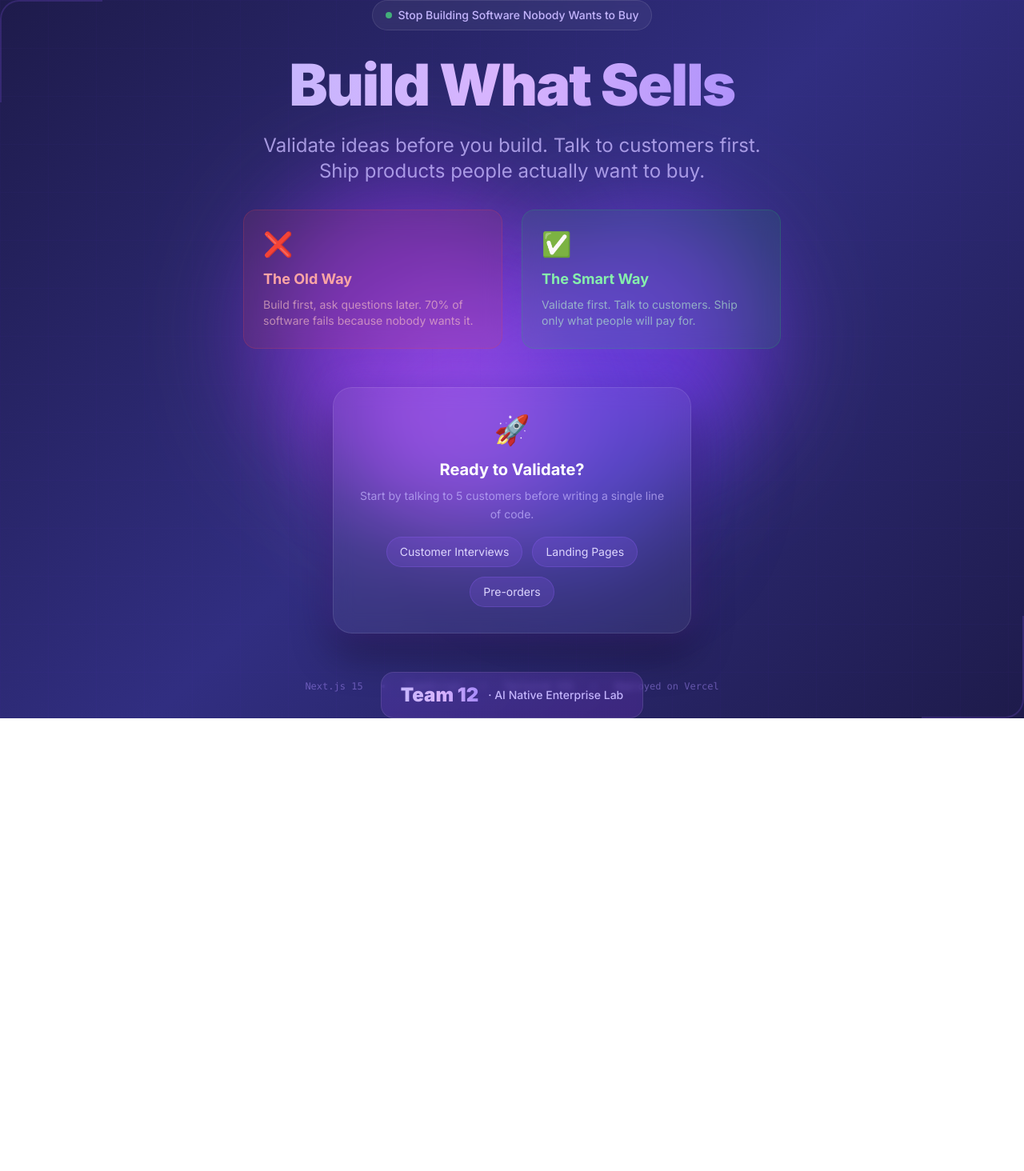
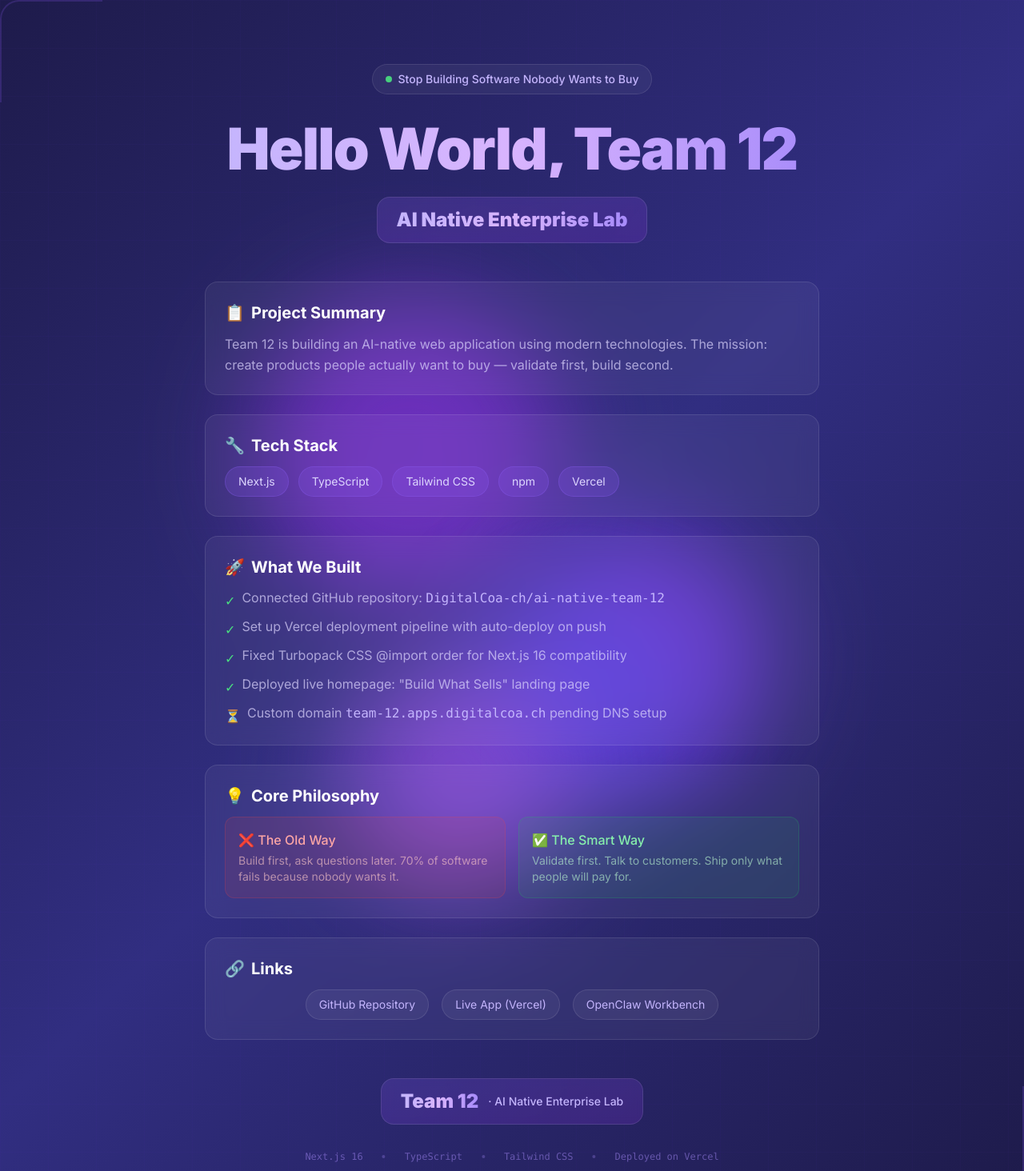
Before and after one commit to DigitalCoa-ch/ai-native-team-12, a Next.js app: page / in a window 1280 px wide. Shown: the top 1464 px of the page at 80% size. Before the commit the page ends 898 px from the top, so only its background shows below. Built offline with nearby package versions, Linux system fonts and the light colour scheme.

Commit message:
feat: Add Team 12 project page with full project summary

```diff
--- a/src/app/page.tsx
+++ b/src/app/page.tsx
@@ -13,7 +13,7 @@
       <div className="absolute inset-0 bg-[linear-gradient(rgba(124,58,237,0.03)_1px,transparent_1px),linear-gradient(90deg,rgba(124,58,237,0.03)_1px,transparent_1px)] bg-[size:60px_60px]" />
 
       {/* Main content */}
-      <div className="relative z-10 text-center px-6 max-w-4xl mx-auto">
+      <div className="relative z-10 text-center px-6 max-w-5xl mx-auto py-20">
         {/* Badge */}
         <div className="inline-flex items-center gap-2 px-4 py-2 rounded-full bg-white/5 backdrop-blur-sm border border-white/10 mb-8">
           <span className="w-2 h-2 rounded-full bg-green-400 animate-pulse" />
@@ -22,44 +22,108 @@
 
         {/* Main heading */}
         <h1 className="text-5xl sm:text-6xl md:text-7xl font-black text-gradient mb-6 leading-tight tracking-tight">
-          Build What Sells
+          Hello World, Team 12
         </h1>
 
-        {/* Subtitle */}
-        <p className="text-xl sm:text-2xl text-violet-300/80 font-light mb-8 max-w-2xl mx-auto leading-relaxed">
-          Validate ideas before you build. Talk to customers first. Ship products people actually want to buy.
+        {/* Team badge */}
+        <div className="mb-12">
+          <span className="inline-flex items-center gap-3 px-6 py-3 rounded-2xl bg-gradient-to-br from-violet-500/20 to-purple-600/20 backdrop-blur-sm border border-white/10">
+            <span className="text-2xl font-black text-gradient">AI Native Enterprise Lab</span>
+          </span>
+        </div>
+
+        {/* Project summary cards */}
+        <div className="space-y-6 mb-12 text-left max-w-3xl mx-auto">
+          <div className="rounded-2xl bg-white/5 backdrop-blur-md border border-white/10 p-6">
+            <h2 className="text-xl font-bold text-white mb-3 flex items-center gap-2">
+              <span className="text-violet-400">📋</span> Project Summary
+            </h2>
+            <p className="text-violet-200/70 leading-relaxed">
+              Team 12 is building an AI-native web application using modern technologies.
+              The mission: create products people actually want to buy — validate first, build second.
             </p>
+          </div>
 
-        {/* Problem/Solution cards */}
-        <div className="grid md:grid-cols-2 gap-6 mb-12 max-w-2xl mx-auto">
-          <div className="rounded-2xl bg-red-500/10 backdrop-blur-md border border-red-500/20 p-6 text-left">
-            <div className="text-3xl mb-3">❌</div>
-            <h3 className="text-lg font-bold text-red-300 mb-2">The Old Way</h3>
+          <div className="rounded-2xl bg-white/5 backdrop-blur-md border border-white/10 p-6">
+            <h2 className="text-xl font-bold text-white mb-3 flex items-center gap-2">
+              <span className="text-violet-400">🔧</span> Tech Stack
+            </h2>
+            <div className="flex flex-wrap gap-3">
+              {["Next.js", "TypeScript", "Tailwind CSS", "npm", "Vercel"].map((tech) => (
+                <span key={tech} className="px-4 py-2 rounded-full bg-violet-500/20 border border-violet-500/30 text-sm text-violet-200">
+                  {tech}
+                </span>
+              ))}
+            </div>
+          </div>
+
+          <div className="rounded-2xl bg-white/5 backdrop-blur-md border border-white/10 p-6">
+            <h2 className="text-xl font-bold text-white mb-3 flex items-center gap-2">
+              <span className="text-violet-400">🚀</span> What We Built
+            </h2>
+            <ul className="text-violet-200/70 space-y-2">
+              <li className="flex items-start gap-2">
+                <span className="text-green-400 mt-1">✓</span>
+                <span>Connected GitHub repository: <code className="text-violet-300">DigitalCoa-ch/ai-native-team-12</code></span>
+              </li>
+              <li className="flex items-start gap-2">
+                <span className="text-green-400 mt-1">✓</span>
+                <span>Set up Vercel deployment pipeline with auto-deploy on push</span>
+              </li>
+              <li className="flex items-start gap-2">
+                <span className="text-green-400 mt-1">✓</span>
+                <span>Fixed Turbopack CSS @import order for Next.js 16 compatibility</span>
+              </li>
+              <li className="flex items-start gap-2">
+                <span className="text-green-400 mt-1">✓</span>
+                <span>Deployed live homepage: "Build What Sells" landing page</span>
+              </li>
+              <li className="flex items-start gap-2">
+                <span className="text-yellow-400 mt-1">⏳</span>
+                <span>Custom domain <code className="text-violet-300">team-12.apps.digitalcoa.ch</code> pending DNS setup</span>
+              </li>
+            </ul>
+          </div>
+
+          <div className="rounded-2xl bg-white/5 backdrop-blur-md border border-white/10 p-6">
+            <h2 className="text-xl font-bold text-white mb-3 flex items-center gap-2">
+              <span className="text-violet-400">💡</span> Core Philosophy
+            </h2>
+            <div className="grid md:grid-cols-2 gap-4">
+              <div className="rounded-xl bg-red-500/10 border border-red-500/20 p-4">
+                <p className="text-red-300 font-medium mb-1">❌ The Old Way</p>
                 <p className="text-sm text-red-200/60">Build first, ask questions later. 70% of software fails because nobody wants it.</p>
               </div>
-          <div className="rounded-2xl bg-green-500/10 backdrop-blur-md border border-green-500/20 p-6 text-left">
-            <div className="text-3xl mb-3">✅</div>
-            <h3 className="text-lg font-bold text-green-300 mb-2">The Smart Way</h3>
+              <div className="rounded-xl bg-green-500/10 border border-green-500/20 p-4">
+                <p className="text-green-300 font-medium mb-1">✅ The Smart Way</p>
                 <p className="text-sm text-green-200/60">Validate first. Talk to customers. Ship only what people will pay for.</p>
               </div>
             </div>
+          </div>
 
-        {/* CTA Card */}
-        <div className="card-glow rounded-3xl bg-white/5 backdrop-blur-md border border-white/10 p-8 max-w-md mx-auto">
-          <div className="text-4xl mb-4">🚀</div>
-          <h2 className="text-xl font-bold text-white mb-2">Ready to Validate?</h2>
-          <p className="text-violet-300/70 text-sm leading-relaxed mb-4">
-            Start by talking to 5 customers before writing a single line of code.
-          </p>
-          <div className="flex flex-wrap justify-center gap-3">
-            <span className="px-4 py-2 rounded-full bg-violet-500/20 border border-violet-500/30 text-sm text-violet-200">Customer Interviews</span>
-            <span className="px-4 py-2 rounded-full bg-violet-500/20 border border-violet-500/30 text-sm text-violet-200">Landing Pages</span>
-            <span className="px-4 py-2 rounded-full bg-violet-500/20 border border-violet-500/30 text-sm text-violet-200">Pre-orders</span>
+          <div className="rounded-2xl bg-white/5 backdrop-blur-md border border-white/10 p-6">
+            <h2 className="text-xl font-bold text-white mb-3 flex items-center gap-2">
+              <span className="text-violet-400">🔗</span> Links
+            </h2>
+            <div className="flex flex-wrap gap-4 justify-center">
+              <a href="https://github.com/DigitalCoa-ch/ai-native-team-12" target="_blank" rel="noopener noreferrer"
+                 className="px-4 py-2 rounded-full bg-white/5 border border-white/10 text-sm text-violet-300 hover:bg-white/10 transition-colors">
+                GitHub Repository
+              </a>
+              <a href="https://team-12-chi.vercel.app" target="_blank" rel="noopener noreferrer"
+                 className="px-4 py-2 rounded-full bg-white/5 border border-white/10 text-sm text-violet-300 hover:bg-white/10 transition-colors">
+                Live App (Vercel)
+              </a>
+              <a href="https://ai-native-12.digitalcoa.ch" target="_blank" rel="noopener noreferrer"
+                 className="px-4 py-2 rounded-full bg-white/5 border border-white/10 text-sm text-violet-300 hover:bg-white/10 transition-colors">
+                OpenClaw Workbench
+              </a>
+            </div>
           </div>
         </div>
 
-        {/* Team badge */}
-        <div className="mt-12">
+        {/* Footer badge */}
+        <div className="mt-8">
           <span className="inline-flex items-center gap-3 px-6 py-3 rounded-2xl bg-gradient-to-br from-violet-500/20 to-purple-600/20 backdrop-blur-sm border border-white/10">
             <span className="text-2xl font-black text-gradient">Team 12</span>
             <span className="text-sm text-violet-300 font-medium">· AI Native Enterprise Lab</span>
@@ -69,7 +133,7 @@
 
       {/* Bottom status bar */}
       <div className="absolute bottom-8 left-1/2 -translate-x-1/2 flex items-center gap-6 text-xs text-violet-400/50 font-mono">
-        <span>Next.js 15</span>
+        <span>Next.js 16</span>
         <span className="w-1 h-1 rounded-full bg-violet-400/30" />
         <span>TypeScript</span>
         <span className="w-1 h-1 rounded-full bg-violet-400/30" />
```
Also changed, not shown: memory/2026-05-18.md (added, +39 -0 lines), package.json (+4 -4 lines), vercel.json, 2 other files (tests, documents, lock files or other folders). Lines whose indentation alone changed are shown as unchanged.
